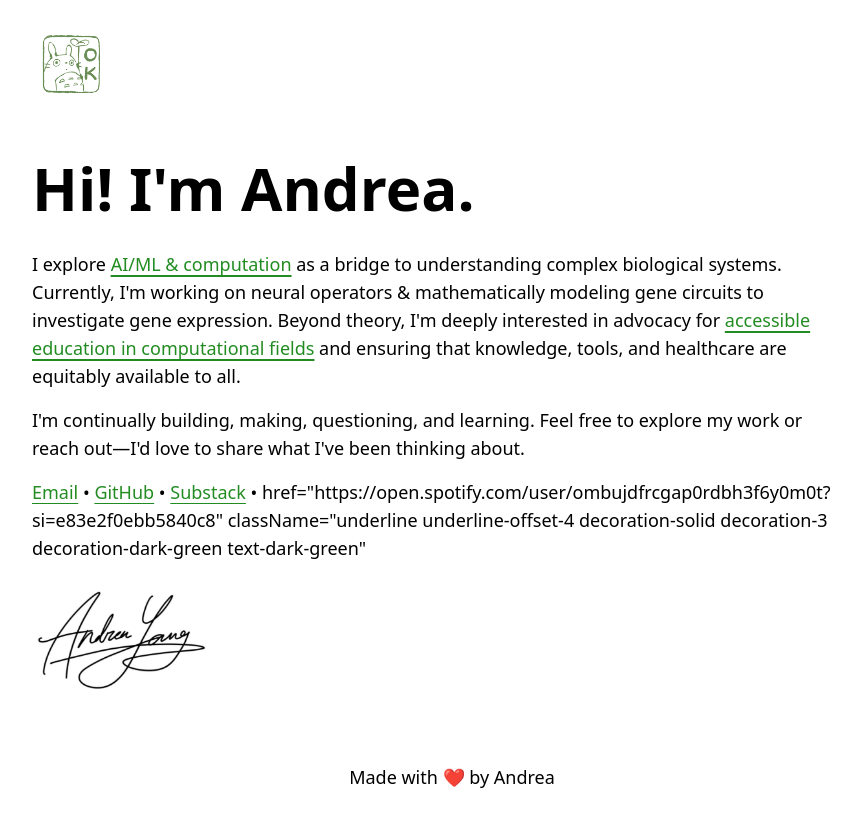
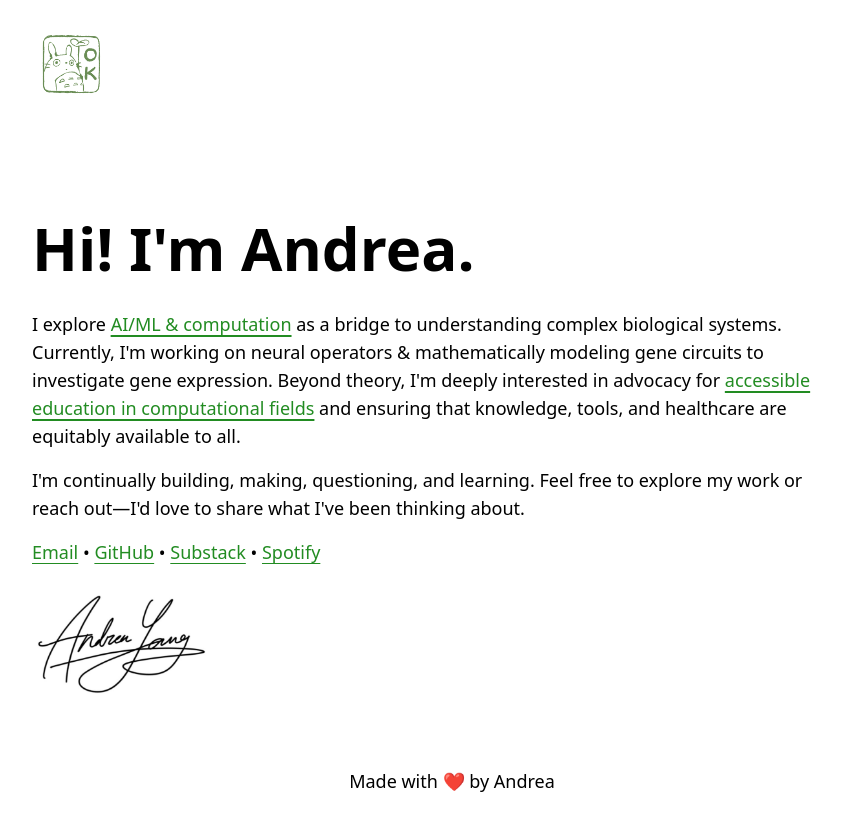
Before and after one commit to andrearyang/andreayang, a Next.js app: page / in a window 1280 px wide. Shown: the whole page, without its empty margins (188-1049 px from the left). Built offline with nearby package versions, Linux system fonts and the light colour scheme.

Commit message:
fix spotify and fix page format

```diff
--- a/pages/index.js
+++ b/pages/index.js
@@ -13,7 +13,7 @@ export default function Home() {
       </HeadObject>
 
       <div className="flex flex-col lg:flex-row p-6 text-black font-bold text-4xl sm:text-5xl lg:text-6xl justify-center">
-        <div className="max-w-screen-lg flex flex-col ml-5 lg:mr-55">
+        <div className="max-w-screen-lg flex flex-col ml-5 lg:mr-55"> <br></br>
           <h1 className="mb-2 lg:mb-4">Hi! I'm Andrea.</h1>
           <div className="font-normal text-black text-lg mt-2 lg:mt-4 mr-10">
             <h2>
@@ -56,9 +56,9 @@ export default function Home() {
                 Substack
               </a> •{' '}
 
-              <a>
-                href="https://open.spotify.com/user/ombujdfrcgap0rdbh3f6y0m0t?si=e83e2f0ebb5840c8"
-                className="underline underline-offset-4 decoration-solid decoration-3 decoration-dark-green text-dark-green"
+              <a href="https://open.spotify.com/user/ombujdfrcgap0rdbh3f6y0m0t?si=e83e2f0ebb5840c8"
+                className="underline underline-offset-4 decoration-solid decoration-3 decoration-dark-green text-dark-green" >
+                Spotify
               </a>
 
               <div className="mt-5 text-left">
```
